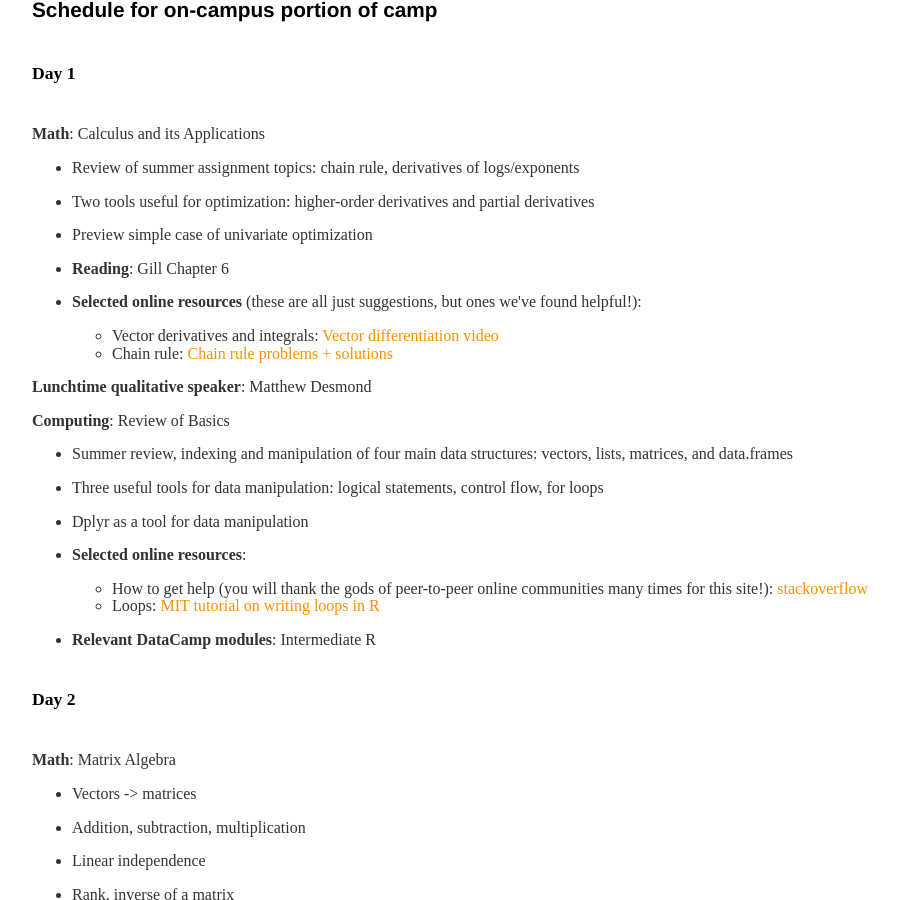
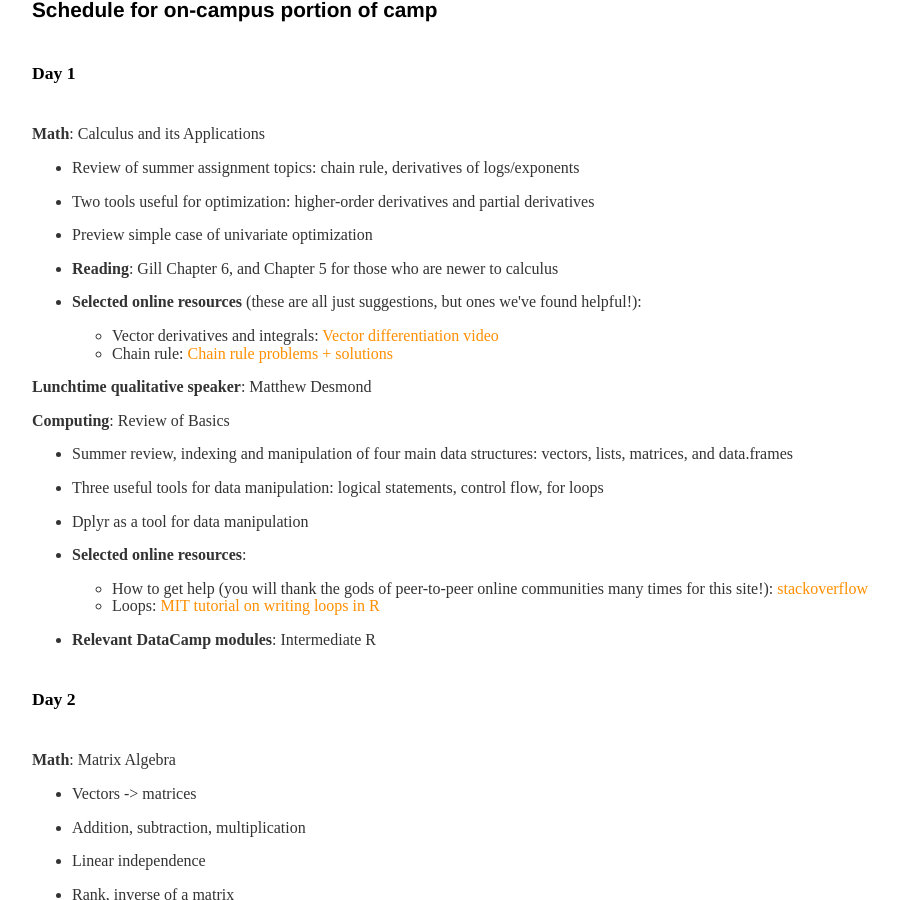
Before and after one commit to bstewart/princeton_methods_camp, a Jekyll site: the page built from materials/index.html, in a window 1280 px wide and 900 px high, scrolled down 1118 px. Shown: the whole window, without its empty margins (160-1058 px from the left). Built offline with Jekyll 4.4.1, drawn with Linux system fonts in a browser that asks for light colours.

Commit message:
syllabus update

```diff
--- a/materials/index.html
+++ b/materials/index.html
@@ -57,7 +57,7 @@ title: Course Materials
 
 			<li><p>Preview simple case of univariate optimization</p></li>
 
-			<li><p><strong>Reading</strong>: Gill Chapter 6</p></li>
+			<li><p><strong>Reading</strong>: Gill Chapter 6, and Chapter 5 for those who are newer to calculus</p></li>
 
 			<li><p><strong>Selected online resources</strong> (these are all just suggestions, but ones we've found helpful!):</p>
 
```
